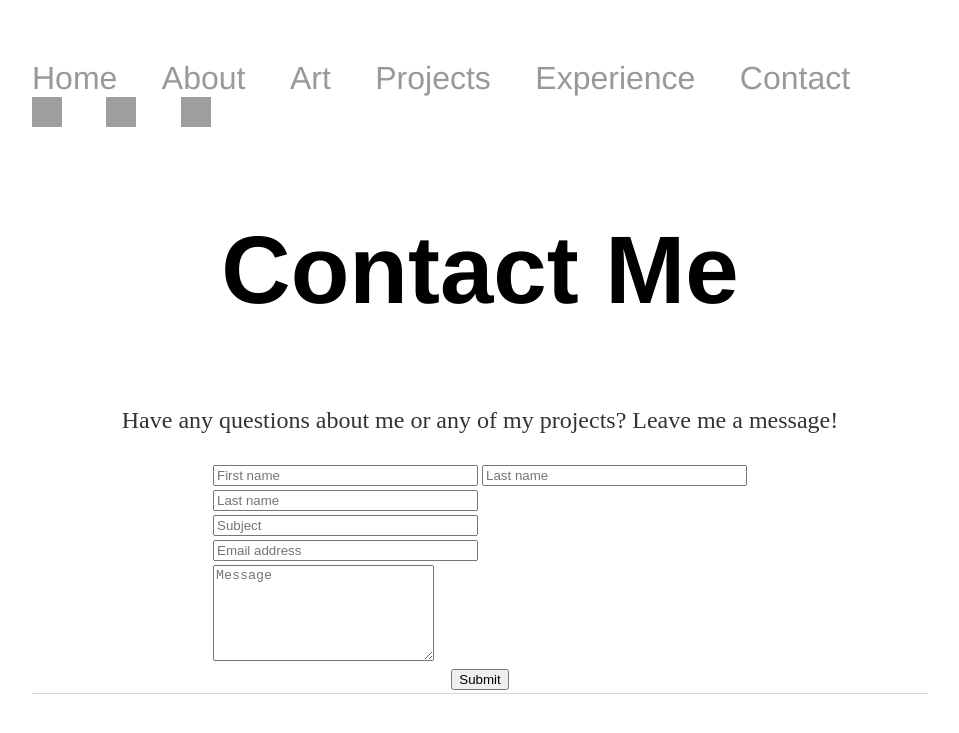
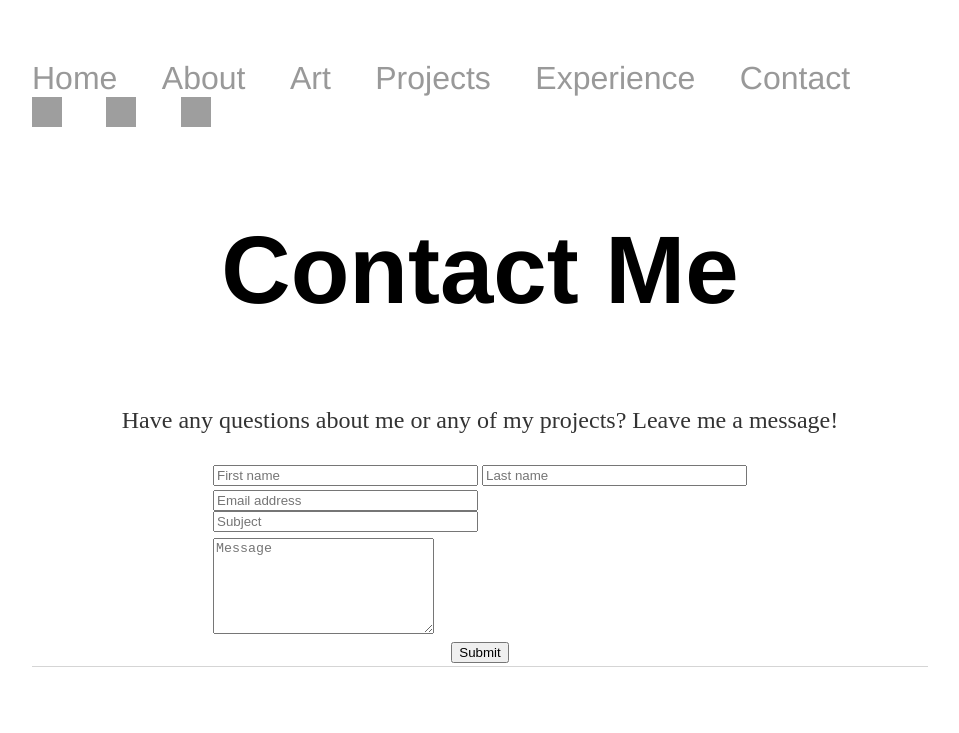
Before and after one commit to jhltsang/jhltsang.github.io, a Jekyll site: the page built from contact/index.html, in a window 1280 px wide. Shown: the top 733 px of the page, without its empty margins (160-1119 px from the left). Built offline with Jekyll 4.4.1, drawn with Linux system fonts in a browser that asks for light colours; grey boxes are pictures that could not be loaded.

Commit message:
Update index.html

```diff
--- a/contact/index.html
+++ b/contact/index.html
@@ -12,31 +12,22 @@ title: Jessica Tsang
 
 </tr>
 <tr>
- <td valign="top">
+  <td valign="top">
   <input  type="text" name="first_name" placeholder="First name" maxlength="50" size="30">
-
-   <td valign="top">
-  <input  type="text" name="last_name" placeholder="Last name" maxlength="50" size="30">
-
- </td>
-</tr>
-
-<tr>
- <td valign="top">
+  <td valign="top">
   <input  type="text" name="last_name" placeholder="Last name" maxlength="50" size="30">
  </td>
 </tr>
 
 <tr>
  <td valign="top">
+  <input  type="text" name="email" placeholder="Email address" maxlength="80" size="30">
   <input  type="text" name="subject" placeholder="Subject" maxlength="50" size="30">
  </td>
 </tr>
 
 <tr>
- <td valign="top">
-  <input  type="text" name="email" placeholder="Email address" maxlength="80" size="30">
- </td>
+
 </tr>
 
 <tr>
```
